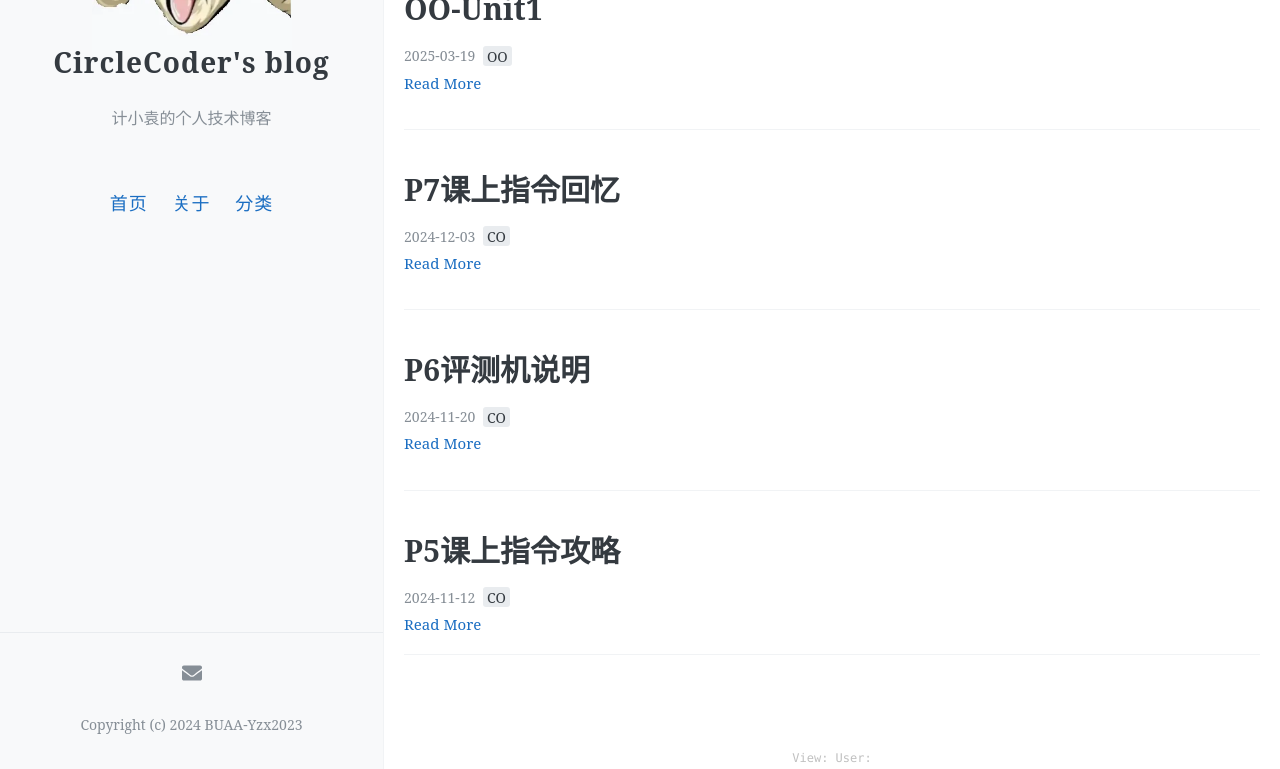
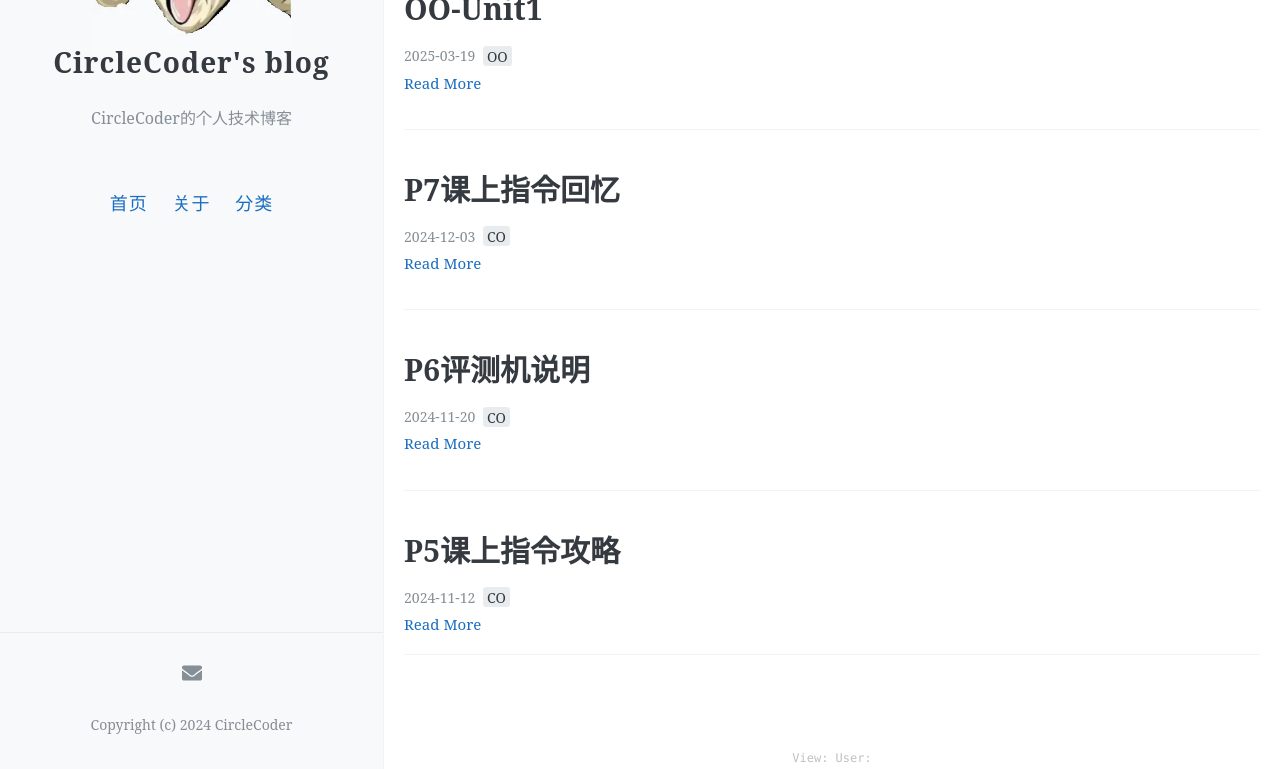
Before and after one commit to pianfan/pianfan.github.io, a Jekyll site: the page built from index.html, in a window 1280 px wide and 1058 px high. Shown: the part 286-1055 px from the top of the window. Built offline with Jekyll 4.4.1, drawn with Linux system fonts in a browser that asks for light colours; the list of posts is cut into pages by our own code; comment, search, counter and statistics services are not loaded.

Commit message:
Update _config.yml

```diff
--- a/_config.yml
+++ b/_config.yml
@@ -1,5 +1,5 @@
 name: "CircleCoder's blog"
-description: "计小袁的个人技术博客"
+description: "CircleCoder的个人技术博客"
 
 avatar: https://CircleCoder05.github.io/images/avatar.webp
 favicon: https://CircleCoder05.github.io/images/favicon.ico
@@ -24,7 +24,7 @@ footer-links:
   twitter:
   youtube:
 
-footer-text: Copyright (c) 2024 BUAA-Yzx2023
+footer-text: Copyright (c) 2024 CircleCoder
 
 url: https://CircleCoder05.github.io
 
@@ -64,7 +64,7 @@ exclude:
 gitalk:
   clientID: 'Ov23liNvLcz6D9p4Swco'
   clientSecret: 'a42eb37b72cca919b4fe2732221d19ccd94f07e8'
-  repo: 'BUAA-Yzx2023.github.io'
-  owner: 'BUAA-Yzx2023'
-  admin: ['BUAA-Yzx2023']
+  repo: 'CircleCoder05.github.io'
+  owner: 'CircleCoder05'
+  admin: ['CircleCoder05']
   distractionFreeMode: false
```
